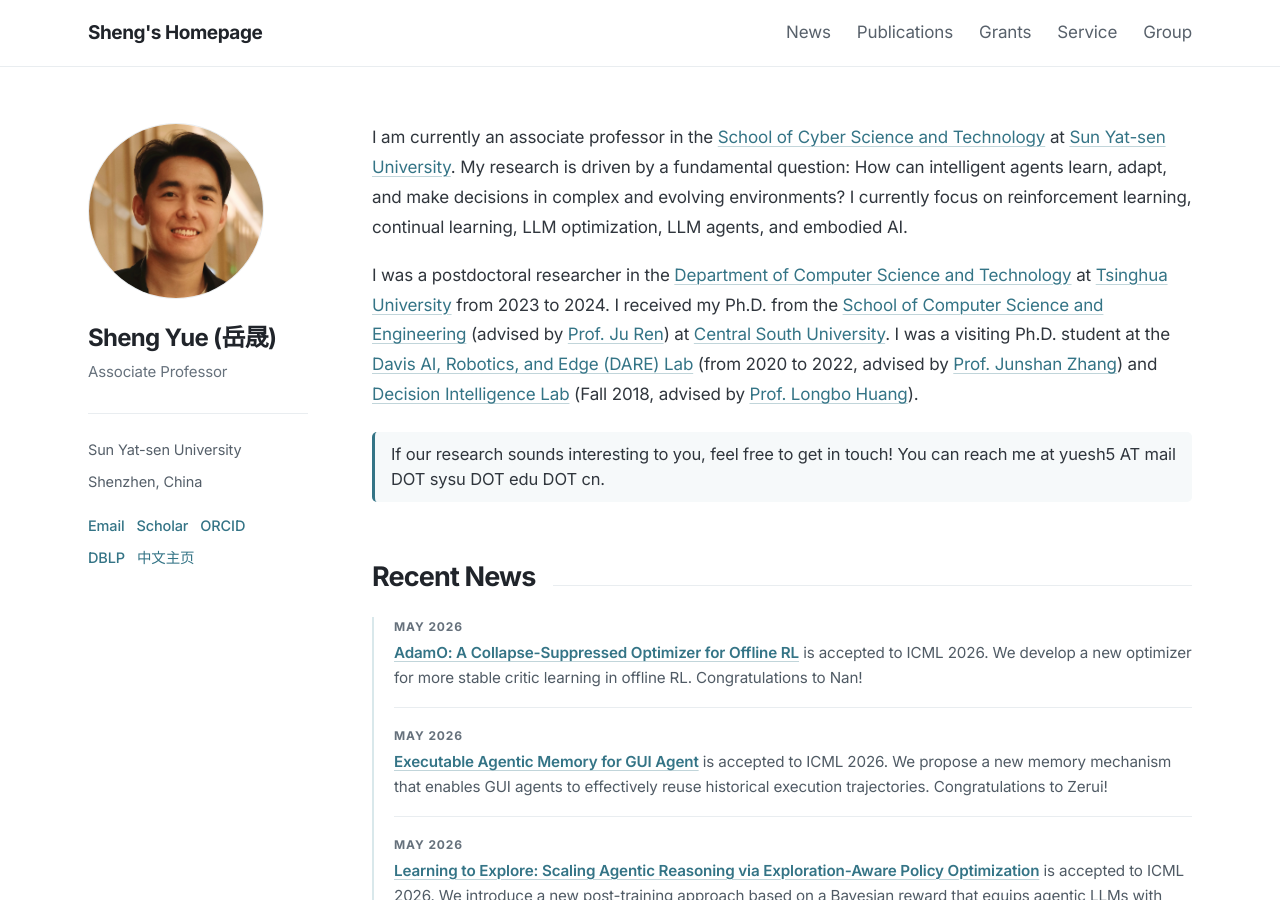
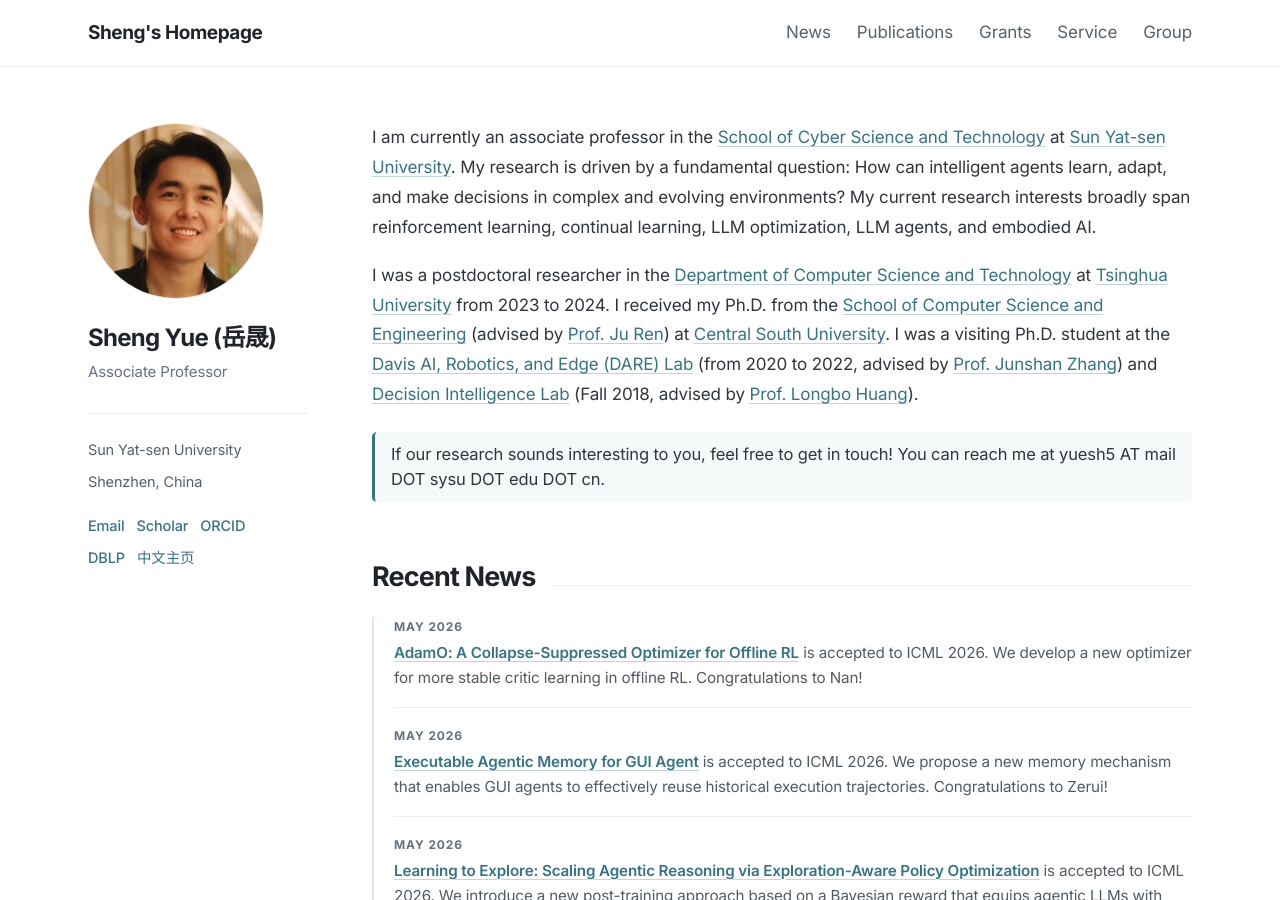
Before and after one commit to shaunyue/shaunyue.github.io, a Jekyll site: the page built from _pages/homepage.md, in a window 1280 px wide and 900 px high. Built offline with Jekyll 4.4.1, drawn with Linux system fonts in a browser that asks for light colours.

Commit message:
Update homepage

```diff
--- a/_pages/homepage.md
+++ b/_pages/homepage.md
@@ -4,7 +4,7 @@ permalink: /
 ---
 
 
-I am currently an associate professor in the [School of Cyber Science and Technology](https://scst.sysu.edu.cn) at [Sun Yat-sen University](https://www.sysu.edu.cn). My research is driven by a fundamental question: How can intelligent agents learn, adapt, and make decisions in complex and evolving environments? I currently focus on reinforcement learning, continual learning, LLM optimization, LLM agents, and embodied AI.
+I am currently an associate professor in the [School of Cyber Science and Technology](https://scst.sysu.edu.cn) at [Sun Yat-sen University](https://www.sysu.edu.cn). My research is driven by a fundamental question: How can intelligent agents learn, adapt, and make decisions in complex and evolving environments? My current research interests broadly span reinforcement learning, continual learning, LLM optimization, LLM agents, and embodied AI.
 {: .intro }
 
 I was a postdoctoral researcher in the [Department of Computer Science and Technology](https://www.cs.tsinghua.edu.cn/) at [Tsinghua University](https://www.tsinghua.edu.cn/) from 2023 to 2024. I received my Ph.D. from the [School of Computer Science and Engineering](https://cse.csu.edu.cn/) (advised by [Prof. Ju Ren](https://juren1987.github.io/)) at [Central South University](https://www.csu.edu.cn). I was a visiting Ph.D. student at the [Davis AI, Robotics, and Edge (DARE) Lab](https://faculty.engineering.ucdavis.edu/jzhang/research-group/) (from 2020 to 2022, advised by [Prof. Junshan Zhang](https://faculty.engineering.ucdavis.edu/jzhang/)) and [Decision Intelligence Lab](https://people.iiis.tsinghua.edu.cn/~dilab/index.html) (Fall 2018, advised by [Prof. Longbo Huang](http://people.iiis.tsinghua.edu.cn/~huang/index.html)).
```
